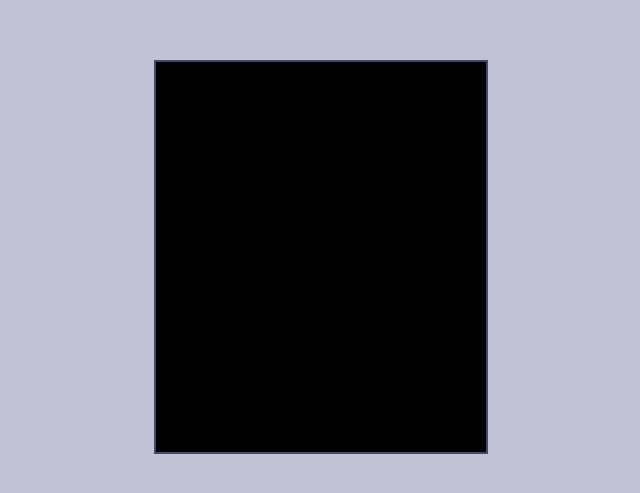
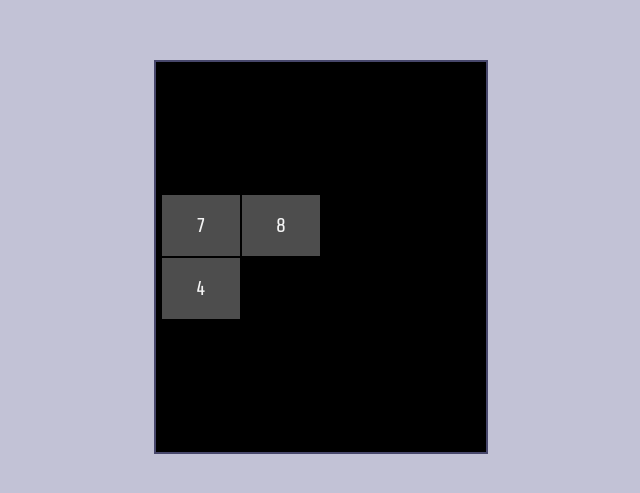
Before and after one commit to EmilBabazade/Calculator, a React (Create React App) app: page / in a window 1280 px wide. Shown: the part 143-636 px from the top of the page, without its empty margins (319-959 px from the left). Built offline with nearby package versions, Linux system fonts and the light colour scheme.

Commit message:
pad styling

```diff
--- a/public/index.html
+++ b/public/index.html
@@ -1,14 +1,14 @@
 <!DOCTYPE html>
 <html lang="en">
+
 <head>
   <meta charset="utf-8" />
+  <link rel="preconnect" href="https://fonts.gstatic.com">
+  <link href="https://fonts.googleapis.com/css2?family=Share+Tech+Mono&display=swap" rel="stylesheet">
   <link rel="icon" href="%PUBLIC_URL%/favicon.ico" />
   <meta name="viewport" content="width=device-width, initial-scale=1" />
   <meta name="theme-color" content="#000000" />
-    <meta
-      name="description"
-      content="Web site created using create-react-app"
-    />
+  <meta name="description" content="Web site created using create-react-app" />
   <link rel="apple-touch-icon" href="%PUBLIC_URL%/logo192.png" />
   <!--
       manifest.json provides metadata used when your web app is installed on a
@@ -26,6 +26,7 @@
     -->
   <title>React App</title>
 </head>
+
 <body>
   <noscript>You need to enable JavaScript to run this app.</noscript>
   <div id="root"></div>
@@ -40,4 +41,5 @@
       To create a production bundle, use `npm run build` or `yarn build`.
     -->
 </body>
+
 </html>
--- a/src/calculator/Calculator.js
+++ b/src/calculator/Calculator.js
@@ -1,12 +1,19 @@
 import React from 'react'
 import {createUseStyles} from 'react-jss'
+import Pad from './Pad'
 
 const useStyles = createUseStyles({
     calculator: {
+        padding: 5,
+        margin: 0,
         width: 334,
         height: 394,
         backgroundColor: '#000000',
-        border: 'solid #47476b 2px'
+        border: 'solid #47476b 2px',
+        display: 'grid',
+        fontFamily: 'Share Tech Mono, sans-serif',
+        gridTemplateColumns: '1fr 1fr 1fr 1fr',
+        gridTemplateRows: '1fr 1fr 1fr 1fr 1fr 1fr'
     }
 })
 
@@ -15,7 +22,9 @@ const Calculator = () => {
 
     return(
         <div className={styles.calculator}>
-
+            <Pad bg='#4d4d4d' character='8' column='2' row='3' color='#f4f4f4' />
+            <Pad bg='#4d4d4d' character='7' column='1' row='3' color='#f4f4f4' />
+            <Pad bg='#4d4d4d' character='4' column='1' row='4' color='#f4f4f4' />
         </div>
     )
 }
--- a/src/calculator/Pad.js
+++ b/src/calculator/Pad.js
@@ -0,0 +1,37 @@
+import React from 'react'
+import {createUseStyles} from 'react-jss'
+import PropTpes from 'prop-types'
+
+const useStyles = createUseStyles({
+    pad: {
+        backgroundColor: props => props.bg,
+        color: props => `${props.color}`,
+        gridColumn: props => `${props.column}`,
+        gridRow: props => `${props.row}`,
+        fontSize: 20,
+        display: 'flex',
+        justifyContent: 'center',
+        alignItems: 'center',
+        margin: 1
+    }
+})
+
+const Pad = ({
+    column, row, character, bg, color
+}) => {
+    const styles = useStyles({column, row, bg, color})
+
+    return (
+        <div className={styles.pad}>{character}</div>
+    )
+}
+
+Pad.propTypes = {
+    column: PropTpes.number.isRequired,
+    row: PropTpes.number.isRequired,
+    character: PropTpes.string.isRequired,
+    bg: PropTpes.string.isRequired,
+    color: PropTpes.string.isRequired
+}
+
+export default Pad
```
Also changed, not shown: 1 other file (tests, documents, lock files or other folders). Lines whose indentation alone changed are shown as unchanged.
